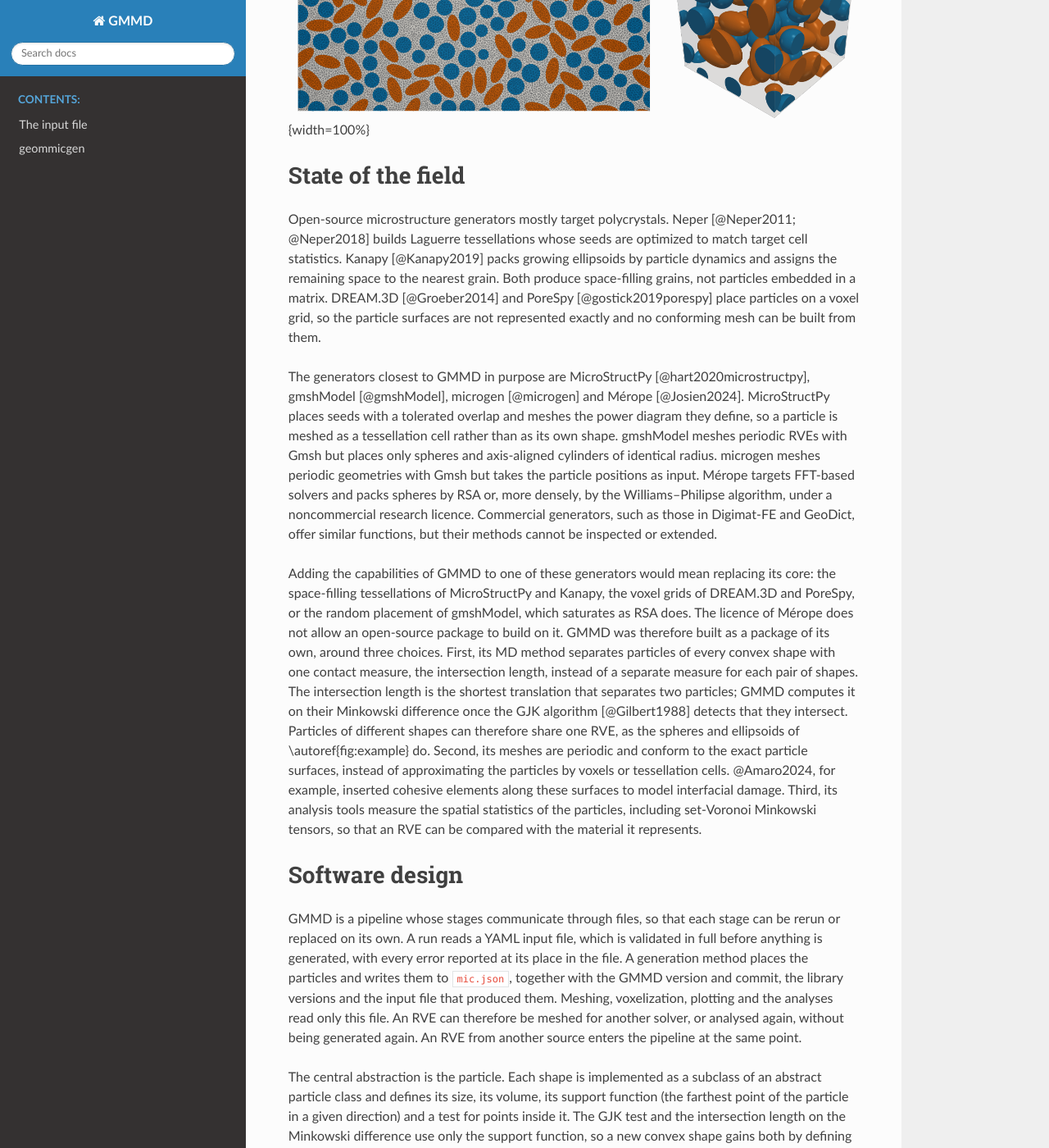
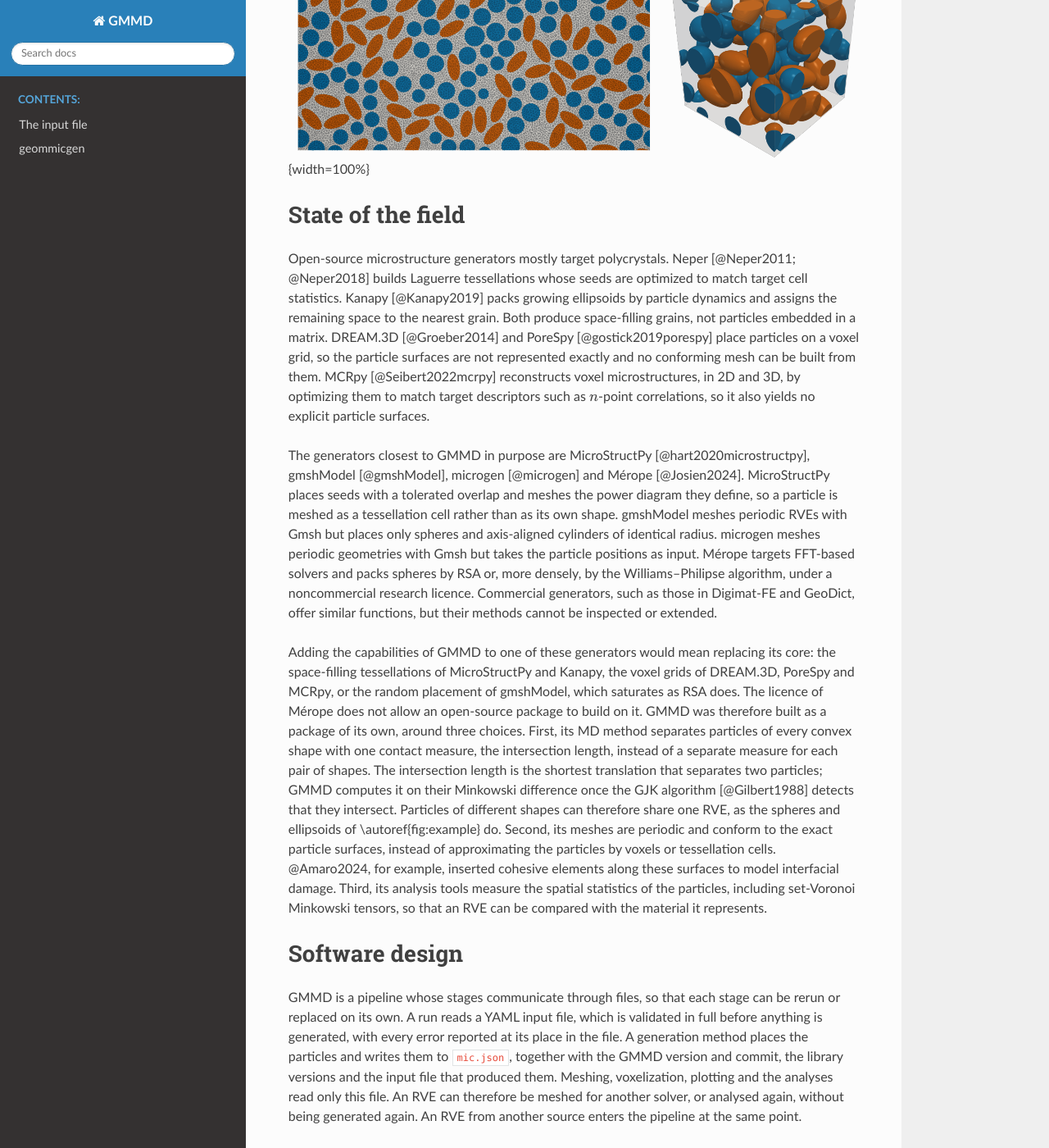
Before and after one commit to CM2S/GMMD, a Sphinx documentation site: the page built from docs/joss_paper/paper.md, in a window 1280 px wide and 1400 px high, scrolled down 1320 px. Shown: the whole window at 82% size. Built offline with Sphinx 7.4.7 and the Read the Docs theme 3.1.0, drawn with Linux system fonts in a browser that asks for light colours; formulas are drawn with MathJax 3; some of the changed lines change nothing that is shown; some of the changed text lies outside the part shown.

Commit message:
Minor updates on the paper

```diff
--- a/docs/joss_paper/paper.bib
+++ b/docs/joss_paper/paper.bib
@@ -93,6 +93,16 @@ journal = {Journal of Open Source Software} }
   pages   = {100595},
   year    = {2020},
   doi     = {10.1016/j.softx.2020.100595}
+}
+
+@article{Seibert2022mcrpy,
+  author  = {Seibert, Paul and Ra{\ss}loff, Alexander and Kalina, Karl A. and Ambati, Marreddy and K{\"a}stner, Markus},
+  title   = {Microstructure Characterization and Reconstruction in {Python}: {MCRpy}},
+  journal = {Integrating Materials and Manufacturing Innovation},
+  volume  = {11},
+  pages   = {450--466},
+  year    = {2022},
+  doi     = {10.1007/s40192-022-00273-4}
 }
 
 @article{gostick2019porespy,
--- a/docs/joss_paper/paper.md
+++ b/docs/joss_paper/paper.md
@@ -45,6 +45,9 @@ As an alternative, GMMD can place them by random sequential adsorption (RSA).
 The particles are disks, ellipses and squares in 2D, and spheres, ellipsoids, cylinders and long fibres in 3D.
 Their sizes, shapes and orientations follow statistical distributions given in a single YAML input file.
 The meshes GMMD builds are periodic and conform to the particle surfaces.
+They can be written in the input formats of several solvers and in general-purpose mesh formats.
+Custom mesh translators can be easily added by users to support new solvers.
+
 
 # Statement of need
 
@@ -76,6 +79,7 @@ Neper [@Neper2011; @Neper2018] builds Laguerre tessellations whose seeds are opt
 Kanapy [@Kanapy2019] packs growing ellipsoids by particle dynamics and assigns the remaining space to the nearest grain.
 Both produce space-filling grains, not particles embedded in a matrix.
 DREAM.3D [@Groeber2014] and PoreSpy [@gostick2019porespy] place particles on a voxel grid, so the particle surfaces are not represented exactly and no conforming mesh can be built from them.
+MCRpy [@Seibert2022mcrpy] reconstructs voxel microstructures, in 2D and 3D, by optimizing them to match target descriptors such as $n$-point correlations, so it also yields no explicit particle surfaces.
 
 The generators closest to GMMD in purpose are MicroStructPy [@hart2020microstructpy], gmshModel [@gmshModel], microgen [@microgen] and Mérope [@Josien2024].
 MicroStructPy places seeds with a tolerated overlap and meshes the power diagram they define, so a particle is meshed as a tessellation cell rather than as its own shape.
@@ -84,7 +88,7 @@ microgen meshes periodic geometries with Gmsh but takes the particle positions a
 Mérope targets FFT-based solvers and packs spheres by RSA or, more densely, by the Williams–Philipse algorithm, under a noncommercial research licence.
 Commercial generators, such as those in Digimat-FE and GeoDict, offer similar functions, but their methods cannot be inspected or extended.
 
-Adding the capabilities of GMMD to one of these generators would mean replacing its core: the space-filling tessellations of MicroStructPy and Kanapy, the voxel grids of DREAM.3D and PoreSpy, or the random placement of gmshModel, which saturates as RSA does.
+Adding the capabilities of GMMD to one of these generators would mean replacing its core: the space-filling tessellations of MicroStructPy and Kanapy, the voxel grids of DREAM.3D, PoreSpy and MCRpy, or the random placement of gmshModel, which saturates as RSA does.
 The licence of Mérope does not allow an open-source package to build on it.
 GMMD was therefore built as a package of its own, around three choices.
 First, its MD method separates particles of every convex shape with one contact measure, the intersection length, instead of a separate measure for each pair of shapes.
```
